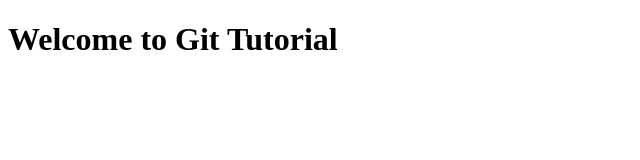
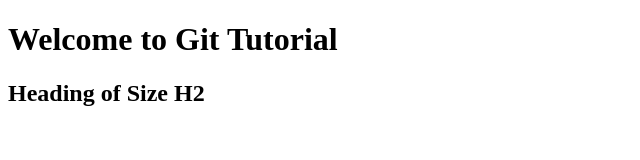
Before and after one commit to Shreyas-16/Demo-git, a plain HTML site: page Demo Html/index.html in a window 1280 px wide. Shown: the whole page, without its empty margins (0-640 px from the left). Drawn offline with Linux system fonts and the light colour scheme.

Commit message:
h2 tag added to index.html

```diff
--- a/Demo Html/index.html
+++ b/Demo Html/index.html
@@ -7,5 +7,6 @@
 </head>
 <body>
     <h1>Welcome to Git Tutorial</h1>
+    <h2> Heading of Size H2</h2>
 </body>
 </html>
```
